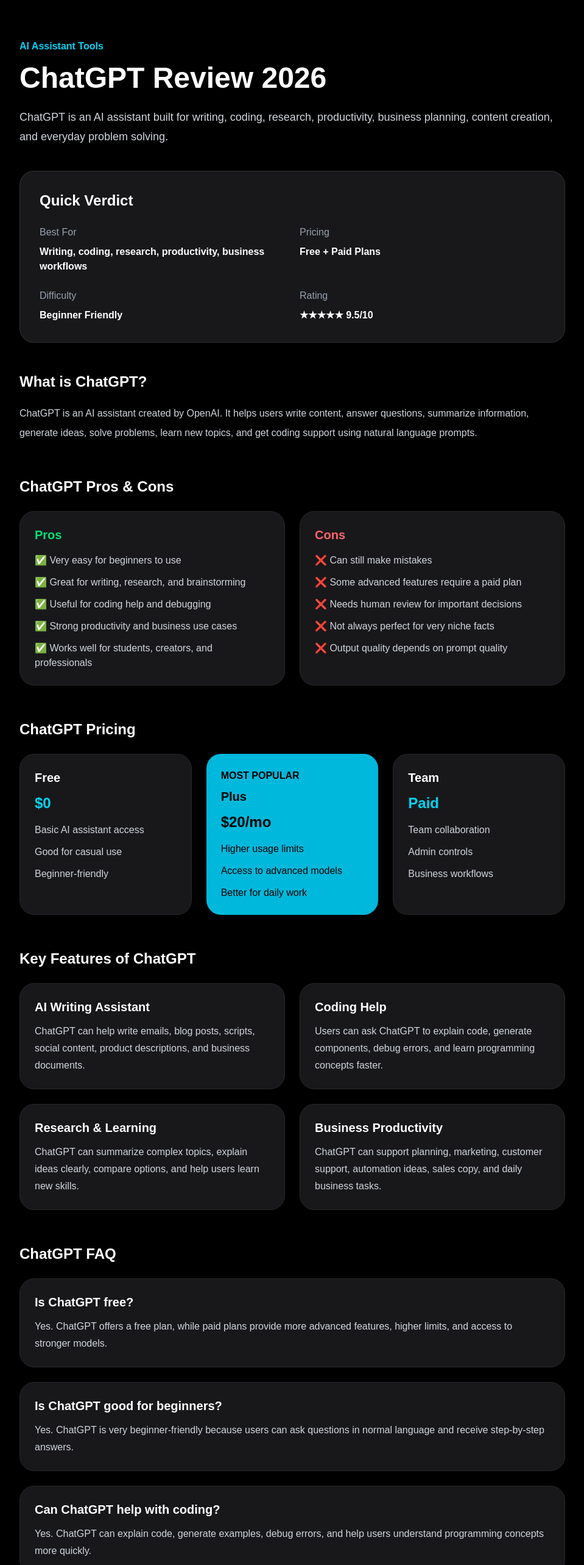
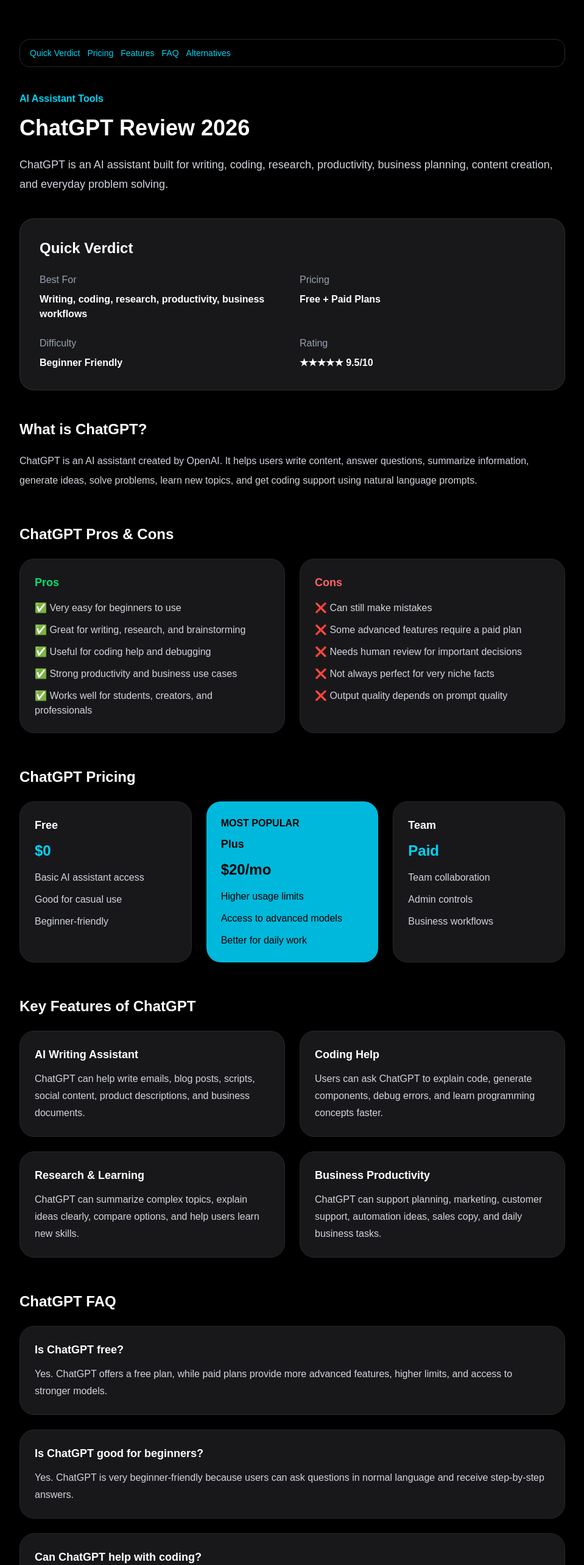
Before and after one commit to kahlok996-boop/smartaistack, a Next.js app: page /chatgpt-review in a window 1280 px wide. Shown: the top 2566 px of the page at 61% size, without its empty margins (160-1119 px from the left). Built offline with nearby package versions, Linux system fonts and the light colour scheme.

Commit message:
upgrade chatgpt review ui and seo

```diff
--- a/app/chatgpt-review/page.tsx
+++ b/app/chatgpt-review/page.tsx
@@ -2,9 +2,27 @@
   return (
     <main className="min-h-screen bg-black text-white px-8 py-16">
       <div className="max-w-4xl mx-auto">
+        <div className="sticky top-0 z-50 bg-black/80 backdrop-blur-xl border border-zinc-800 rounded-2xl px-4 py-3 mb-10 flex flex-wrap gap-3">
+          <a href="#quick-verdict" className="text-sm text-cyan-400 hover:text-white">
+            Quick Verdict
+          </a>
+          <a href="#pricing" className="text-sm text-cyan-400 hover:text-white">
+            Pricing
+          </a>
+          <a href="#features" className="text-sm text-cyan-400 hover:text-white">
+            Features
+          </a>
+          <a href="#faq" className="text-sm text-cyan-400 hover:text-white">
+            FAQ
+          </a>
+          <a href="#alternatives" className="text-sm text-cyan-400 hover:text-white">
+            Alternatives
+          </a>
+        </div>
+
         <p className="text-cyan-400 font-semibold mb-4">AI Assistant Tools</p>
 
-        <h1 className="text-4xl md:text-5xl font-bold mb-6">
+        <h1 className="text-3xl md:text-4xl font-bold mb-6">
           ChatGPT Review 2026
         </h1>
 
@@ -14,8 +32,11 @@
           problem solving.
         </p>
 
-        <div className="bg-zinc-900 border border-white/10 rounded-3xl p-8 mb-12">
-          <h2 className="text-2xl font-bold mb-6">Quick Verdict</h2>
+        <div
+          id="quick-verdict"
+          className="bg-zinc-900 border border-white/10 rounded-3xl p-8 mb-12"
+        >
+          <h2 className="text-xl md:text-2xl font-bold mb-6">Quick Verdict</h2>
 
           <div className="grid md:grid-cols-2 gap-6">
             <div>
@@ -43,7 +64,7 @@
         </div>
 
         <section className="mb-14">
-          <h2 className="text-2xl font-bold mb-5">What is ChatGPT?</h2>
+          <h2 className="text-xl md:text-2xl font-bold mb-5">What is ChatGPT?</h2>
           <p className="text-gray-300 leading-8">
             ChatGPT is an AI assistant created by OpenAI. It helps users write
             content, answer questions, summarize information, generate ideas,
@@ -53,11 +74,13 @@
         </section>
 
         <section className="mb-14">
-          <h2 className="text-2xl font-bold mb-6">ChatGPT Pros & Cons</h2>
+          <h2 className="text-xl md:text-2xl font-bold mb-6">
+            ChatGPT Pros & Cons
+          </h2>
 
           <div className="grid md:grid-cols-2 gap-6">
             <div className="bg-zinc-900 border border-zinc-800 rounded-3xl p-6">
-              <h3 className="text-xl font-bold text-green-400 mb-4">Pros</h3>
+              <h3 className="text-lg font-semibold text-green-400 mb-4">Pros</h3>
 
               <ul className="space-y-3 text-gray-300">
                 <li>✅ Very easy for beginners to use</li>
@@ -69,7 +92,7 @@
             </div>
 
             <div className="bg-zinc-900 border border-zinc-800 rounded-3xl p-6">
-              <h3 className="text-xl font-bold text-red-400 mb-4">Cons</h3>
+              <h3 className="text-lg font-semibold text-red-400 mb-4">Cons</h3>
 
               <ul className="space-y-3 text-gray-300">
                 <li>❌ Can still make mistakes</li>
@@ -82,13 +105,12 @@
           </div>
         </section>
 
-        <section className="mb-14">
-          <h2 className="text-2xl font-bold mb-6">ChatGPT Pricing</h2>
+        <section id="pricing" className="mb-14">
+          <h2 className="text-xl md:text-2xl font-bold mb-6">ChatGPT Pricing</h2>
 
           <div className="grid lg:grid-cols-3 gap-6">
             <div className="bg-zinc-900 border border-zinc-800 rounded-3xl p-6">
-              <h3 className="text-xl font-semibold mb-3">Free</h3>
-
+              <h3 className="text-lg font-semibold mb-3">Free</h3>
               <p className="text-cyan-400 text-2xl font-semibold mb-4">$0</p>
 
               <ul className="space-y-3 text-gray-300">
@@ -100,9 +122,7 @@
 
             <div className="bg-cyan-500 text-black rounded-3xl p-6">
               <p className="font-bold mb-2">MOST POPULAR</p>
-
-              <h3 className="text-xl font-semibold mb-3">Plus</h3>
-
+              <h3 className="text-lg font-semibold mb-3">Plus</h3>
               <p className="text-2xl font-semibold mb-4">$20/mo</p>
 
               <ul className="space-y-3">
@@ -113,11 +133,8 @@
             </div>
 
             <div className="bg-zinc-900 border border-zinc-800 rounded-3xl p-6">
-              <h3 className="text-xl font-semibold mb-3">Team</h3>
-
-              <p className="text-cyan-400 text-2xl font-semibold mb-4">
-                Paid
-              </p>
+              <h3 className="text-lg font-semibold mb-3">Team</h3>
+              <p className="text-cyan-400 text-2xl font-semibold mb-4">Paid</p>
 
               <ul className="space-y-3 text-gray-300">
                 <li>Team collaboration</li>
@@ -128,15 +145,14 @@
           </div>
         </section>
 
-        <section className="mb-14">
-          <h2 className="text-2xl font-bold mb-6">
+        <section id="features" className="mb-14">
+          <h2 className="text-xl md:text-2xl font-bold mb-6">
             Key Features of ChatGPT
           </h2>
 
           <div className="grid md:grid-cols-2 gap-6">
             <div className="bg-zinc-900 border border-zinc-800 rounded-3xl p-6">
-              <h3 className="text-xl font-bold mb-3">AI Writing Assistant</h3>
-
+              <h3 className="text-lg font-semibold mb-3">AI Writing Assistant</h3>
               <p className="text-gray-300 leading-7">
                 ChatGPT can help write emails, blog posts, scripts, social
                 content, product descriptions, and business documents.
@@ -144,8 +160,7 @@
             </div>
 
             <div className="bg-zinc-900 border border-zinc-800 rounded-3xl p-6">
-              <h3 className="text-xl font-bold mb-3">Coding Help</h3>
-
+              <h3 className="text-lg font-semibold mb-3">Coding Help</h3>
               <p className="text-gray-300 leading-7">
                 Users can ask ChatGPT to explain code, generate components,
                 debug errors, and learn programming concepts faster.
@@ -153,8 +168,7 @@
             </div>
 
             <div className="bg-zinc-900 border border-zinc-800 rounded-3xl p-6">
-              <h3 className="text-xl font-bold mb-3">Research & Learning</h3>
-
+              <h3 className="text-lg font-semibold mb-3">Research & Learning</h3>
               <p className="text-gray-300 leading-7">
                 ChatGPT can summarize complex topics, explain ideas clearly,
                 compare options, and help users learn new skills.
@@ -162,8 +176,7 @@
             </div>
 
             <div className="bg-zinc-900 border border-zinc-800 rounded-3xl p-6">
-              <h3 className="text-xl font-bold mb-3">Business Productivity</h3>
-
+              <h3 className="text-lg font-semibold mb-3">Business Productivity</h3>
               <p className="text-gray-300 leading-7">
                 ChatGPT can support planning, marketing, customer support,
                 automation ideas, sales copy, and daily business tasks.
@@ -172,15 +185,12 @@
           </div>
         </section>
 
-        <section className="mb-14">
-          <h2 className="text-2xl font-bold mb-6">ChatGPT FAQ</h2>
+        <section id="faq" className="mb-14">
+          <h2 className="text-xl md:text-2xl font-bold mb-6">ChatGPT FAQ</h2>
 
           <div className="space-y-6">
             <div className="bg-zinc-900 border border-zinc-800 rounded-3xl p-6">
-              <h3 className="text-xl font-semibold mb-3">
-                Is ChatGPT free?
-              </h3>
-
+              <h3 className="text-lg font-semibold mb-3">Is ChatGPT free?</h3>
               <p className="text-gray-300 leading-7">
                 Yes. ChatGPT offers a free plan, while paid plans provide more
                 advanced features, higher limits, and access to stronger models.
@@ -188,10 +198,9 @@
             </div>
 
             <div className="bg-zinc-900 border border-zinc-800 rounded-3xl p-6">
-              <h3 className="text-xl font-semibold mb-3">
+              <h3 className="text-lg font-semibold mb-3">
                 Is ChatGPT good for beginners?
               </h3>
-
               <p className="text-gray-300 leading-7">
                 Yes. ChatGPT is very beginner-friendly because users can ask
                 questions in normal language and receive step-by-step answers.
@@ -199,10 +208,9 @@
             </div>
 
             <div className="bg-zinc-900 border border-zinc-800 rounded-3xl p-6">
-              <h3 className="text-xl font-semibold mb-3">
+              <h3 className="text-lg font-semibold mb-3">
                 Can ChatGPT help with coding?
               </h3>
-
               <p className="text-gray-300 leading-7">
                 Yes. ChatGPT can explain code, generate examples, debug errors,
                 and help users understand programming concepts more quickly.
@@ -211,46 +219,40 @@
           </div>
         </section>
 
-        <section className="mb-14">
-          <h2 className="text-2xl font-bold mb-6">
+        <section id="alternatives" className="mb-14">
+          <h2 className="text-xl md:text-2xl font-bold mb-6">
             Best ChatGPT Alternatives
           </h2>
 
           <div className="grid md:grid-cols-3 gap-6">
             <div className="bg-zinc-900 border border-zinc-800 rounded-3xl p-6">
-              <h3 className="text-xl font-bold mb-3">Claude AI</h3>
-
+              <h3 className="text-lg font-semibold mb-3">Claude AI</h3>
               <p className="text-gray-300 leading-7 mb-4">
                 Great for long-form reasoning, writing, document analysis, and
                 structured thinking.
               </p>
-
               <a href="/claude-review" className="text-cyan-400 font-semibold">
                 Read Review →
               </a>
             </div>
 
             <div className="bg-zinc-900 border border-zinc-800 rounded-3xl p-6">
-              <h3 className="text-xl font-bold mb-3">Gemini AI</h3>
-
+              <h3 className="text-lg font-semibold mb-3">Gemini AI</h3>
               <p className="text-gray-300 leading-7 mb-4">
                 Google's AI assistant with strong search integration and
                 productivity use cases.
               </p>
-
               <a href="/gemini-review" className="text-cyan-400 font-semibold">
                 Read Review →
               </a>
             </div>
 
             <div className="bg-zinc-900 border border-zinc-800 rounded-3xl p-6">
-              <h3 className="text-xl font-bold mb-3">Cursor AI</h3>
-
+              <h3 className="text-lg font-semibold mb-3">Cursor AI</h3>
               <p className="text-gray-300 leading-7 mb-4">
                 Best for developers who want an AI-powered coding editor and
                 faster software development workflow.
               </p>
-
               <a href="/cursor-review" className="text-cyan-400 font-semibold">
                 Read Review →
               </a>
@@ -259,41 +261,46 @@
         </section>
 
         <section className="mb-14">
-          <h2 className="text-2xl font-bold mb-6">Related AI Tools</h2>
+          <h2 className="text-xl md:text-2xl font-bold mb-6">Related AI Tools</h2>
 
-          <div className="flex flex-wrap gap-4">
+          <div className="grid md:grid-cols-3 gap-6">
             <a
               href="/claude-review"
-              className="bg-zinc-900 border border-zinc-700 px-5 py-3 rounded-full hover:bg-zinc-800"
+              className="bg-zinc-900 border border-zinc-800 rounded-3xl p-6 hover:border-cyan-400 transition"
             >
-              Claude Review
+              <h3 className="text-lg font-semibold mb-3">Claude Review</h3>
+              <p className="text-gray-400 leading-7">
+                AI assistant focused on reasoning, long-form writing, and
+                document analysis.
+              </p>
             </a>
 
             <a
               href="/gemini-review"
-              className="bg-zinc-900 border border-zinc-700 px-5 py-3 rounded-full hover:bg-zinc-800"
+              className="bg-zinc-900 border border-zinc-800 rounded-3xl p-6 hover:border-cyan-400 transition"
             >
-              Gemini Review
+              <h3 className="text-lg font-semibold mb-3">Gemini Review</h3>
+              <p className="text-gray-400 leading-7">
+                Google's AI assistant for productivity, research, and multimodal
+                AI workflows.
+              </p>
             </a>
 
             <a
               href="/cursor-review"
-              className="bg-zinc-900 border border-zinc-700 px-5 py-3 rounded-full hover:bg-zinc-800"
+              className="bg-zinc-900 border border-zinc-800 rounded-3xl p-6 hover:border-cyan-400 transition"
             >
-              Cursor Review
-            </a>
-
-            <a
-              href="/lovable-review"
-              className="bg-zinc-900 border border-zinc-700 px-5 py-3 rounded-full hover:bg-zinc-800"
-            >
-              Lovable Review
+              <h3 className="text-lg font-semibold mb-3">Cursor Review</h3>
+              <p className="text-gray-400 leading-7">
+                AI-powered coding editor for developers, startups, and software
+                teams.
+              </p>
             </a>
           </div>
         </section>
 
         <section className="mb-14">
-          <h2 className="text-2xl font-bold mb-5">Final Verdict</h2>
+          <h2 className="text-xl md:text-2xl font-bold mb-5">Final Verdict</h2>
 
           <p className="text-gray-300 leading-8">
             ChatGPT is one of the best AI assistants in 2026 for students,
@@ -302,8 +309,8 @@
           </p>
 
           <p className="text-gray-300 leading-8 mt-6">
-            If you want a flexible AI tool that can support many different
-            tasks in one place, ChatGPT is absolutely worth trying.
+            If you want a flexible AI tool that can support many different tasks
+            in one place, ChatGPT is absolutely worth trying.
           </p>
         </section>
 
```
